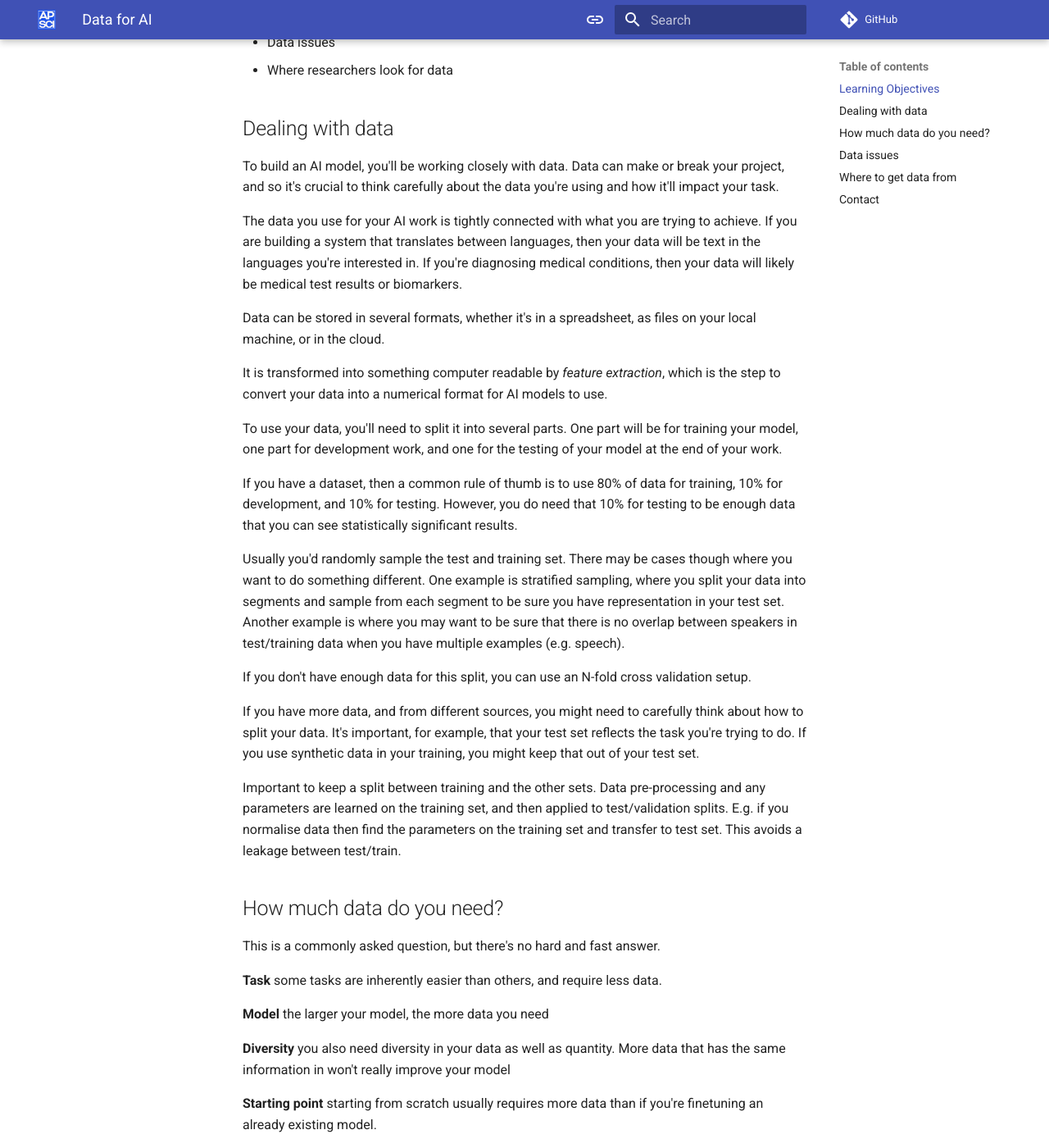
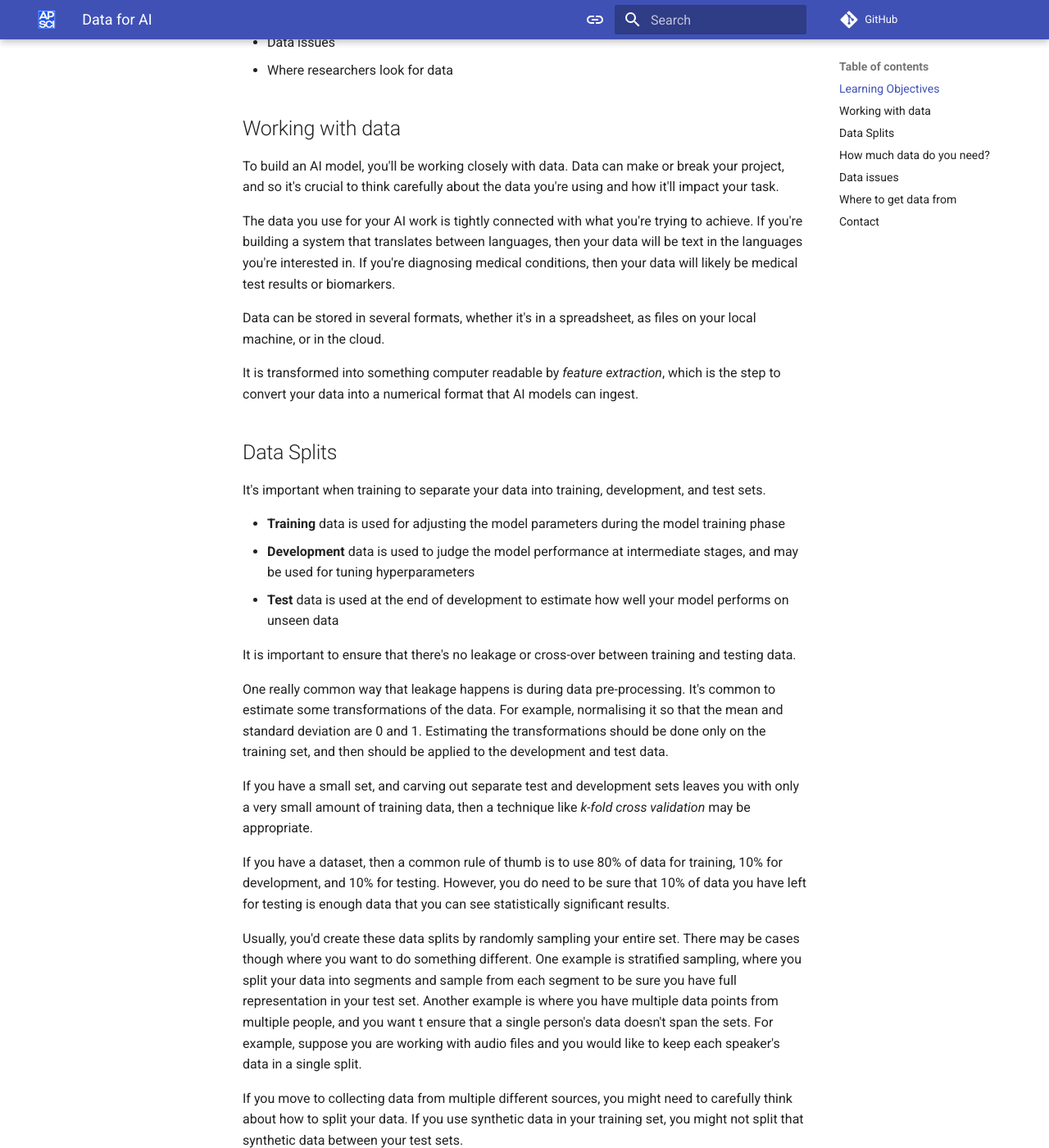
Before and after one commit to acceleratescience/ai-core-concepts, an MkDocs documentation site: the page built from docs/data.md, in a window 1280 px wide and 1400 px high, scrolled down 348 px. Shown: the whole window at 82% size. Built offline with MkDocs 1.6.1 and Material for MkDocs 9.7.7, drawn with Linux system fonts in a browser that asks for light colours; comment, search, counter and statistics services are not loaded; some of the changed text lies outside the part shown.

Commit message:
Updated data page

```diff
--- a/docs/data.md
+++ b/docs/data.md
@@ -12,62 +12,75 @@ This section will help you understand:
 
 
 
-## Dealing with data
+## Working with data
 To build an AI model, you'll be working closely with data. Data can make or break your project, and so it's crucial to think carefully about the data you're using and how it'll impact your task.
 
-The data you use for your AI work is tightly connected with what you are trying to achieve. If you are building a system that translates between languages, then your data will be text in the languages you're interested in. If you're diagnosing medical conditions, then your data will likely be medical test results or biomarkers.
+The data you use for your AI work is tightly connected with what you're trying to achieve. If you're building a system that translates between languages, then your data will be text in the languages you're interested in. If you're diagnosing medical conditions, then your data will likely be medical test results or biomarkers.
 
 Data can be stored in several formats, whether it's in a spreadsheet, as files on your local machine, or in the cloud.
 
-It is transformed into something computer readable by _feature extraction_, which is the step to convert your data into a numerical format for AI models to use.
+It is transformed into something computer readable by _feature extraction_, which is the step to convert your data into a numerical format that AI models can ingest.
 
-To use your data, you'll need to split it into several parts. One part will be for training your model, one part for development work, and one for the testing of your model at the end of your work.
+## Data Splits
+It's important when training to separate your data into training, development, and test sets.
 
-If you have a dataset, then a common rule of thumb is to use 80% of data for training, 10% for development, and 10% for testing. However, you do need that 10% for testing to be enough data that you can see statistically significant results.
+- **Training** data is used for adjusting the model parameters during the model training phase
+- **Development** data is used to judge the model performance at intermediate stages, and may be used for tuning hyperparameters
+- **Test** data is used at the end of development to estimate how well your model performs on unseen data
 
-Usually you'd randomly sample the test and training set. There may be cases though where you want to do something different. One example is stratified sampling, where you split your data into segments and sample from each segment to be sure you have representation in your test set. Another example is where you may want to be sure that there is no overlap between speakers in test/training data when you have multiple examples (e.g. speech).
+It is important to ensure that there's no leakage or cross-over between training and testing data.
 
-If you don't have enough data for this split, you can use an N-fold cross validation setup.
+One really common way that leakage happens is during data pre-processing. It's common to estimate some transformations of the data. For example, normalising it so that the mean and standard deviation are 0 and 1. Estimating the transformations should be done only on the training set, and then should be applied to the development and test data.
 
-If you have more data, and from different sources, you might need to carefully think about how to split your data. It's important, for example, that your test set reflects the task you're trying to do. If you use synthetic data in your training, you might keep that out of your test set.
+If you have a small set, and carving out separate test and development sets leaves you with only a very small amount of training data, then a technique like _k-fold cross validation_ may be appropriate.
 
-Important to keep a split between training and the other sets. Data pre-processing and any parameters are learned on the training set, and then applied to test/validation splits. E.g. if you normalise data then find the parameters on the training set and transfer to test set. This avoids a leakage between test/train.
+If you have a dataset, then a common rule of thumb is to use 80% of data for training, 10% for development, and 10% for testing. However, you do need to be sure that 10% of data you have left for testing is enough data that you can see statistically significant results.
+
+Usually, you'd create these data splits by randomly sampling your entire set. There may be cases though where you want to do something different. One example is stratified sampling, where you split your data into segments and sample from each segment to be sure you have full representation in your test set. Another example is where you have multiple data points from multiple people, and you want t ensure that a single person's data doesn't span the sets. For example, suppose you are working with audio files and you would like to keep each speaker's data in a single split.
+
+If you move to collecting data from multiple different sources, you might need to carefully think about how to split your data. If you use synthetic data in your training set, you might not split that synthetic data between your test sets.
+
 
 
 ## How much data do you need?
-This is a commonly asked question, but there's no hard and fast answer.
+This is a commonly asked question, but unfortunately there's no hard and fast answer! Sometimes the only way to know if you have enough data is to build a model and test its performance. Some of the factors that influence data needs are:
 
-**Task** some tasks are inherently easier than others, and require less data.
+**Task**: some tasks are inherently easier than others, and require less data to model.
 
-**Model** the larger your model, the more data you need
+**Model**: the larger and more complex your model, the more data you need.
 
-**Diversity** you also need diversity in your data as well as quantity. More data that has the same information in won't really improve your model
+**Diversity**: you also need diversity in your data as well as quantity. Simply adding more data that has the same information won't really improve your model.
 
-**Starting point** starting from scratch usually requires more data than if you're finetuning an already existing model.
+**Starting point**: starting from scratch usually requires more data than if you're finetuning an already existing model.
 
-How much data relates to dimension of data too.. need more data for higher dimensional...
+**Data dimension**: the higher the dimensionality of your data, the more of it you need to model effectively.
+
 
 
 ## Data issues
 
-Data drift refers to data where the distribution changes over time.
+Data is often the source of many problems researchers encounter when building AI models.
 
-Related is the shift between training and test data distribution. If you collect training data in one way, and test data in another, there may be a difference between the two sets.
+A typical issue arises when there is a difference between the training and testing data that you're using. Perhaps training data was collected in one way, and test data in another.
 
-Skewed data is where there is an imbalance between classes.
+A similar issue arises when data distributions change over time, and is called _data drift_. This happens all the time in real-world scenarios! Consider the language that we use. Models trained on language from 200 years ago probably wouldn't do well on today's language! And even models trained 20 years ago might miss some crucial language changes.
 
-Data is often the source of many problems with building AI models. husky/wolf example.
+Problems with data can sometimes be very subtle. Consider this paper that deliberately trained a poor classifier to distinguish [wolves and huskies](https://arxiv.org/abs/1602.04938). In this setup, the images of wolves all had snow in the background, while images of huskies didn't have snow. Rather than distinguish the wolves and huskies based on their appearance, the classifier _actually_ learned to distinguish snowy from non-snowy scenes.
 
-Depending on what you're doing, your data may contain personal and sensitive information about people. Keeping it safe and secure is crucial.
+Skewed data is where there is an imbalance in the amount of data between classes, because one class is far more common than another. This is common in, say, medical contexts where the number of people with a particular condition is far lower than those without.
+
+Finally, depending on what you're doing, your data may contain personal and sensitive information about people. Keeping it safe and secure is crucial.
+
+Often, if you have trouble getting a machine learning model to perform well, the first place to start looking for issues is in the data that you're using to train your model.
 
 
 ## Where to get data from
 
-- Collection: can you collect the data you need from volunteers, or by some other way?
-- Open source: there are many open source datasets available, which might work for your task. Many open source sets are ready split into test & training sets for you to use
+- Collection: can you collect the data you need from volunteers, or some other way?
+- Open source: there are many open source datasets available, which might work for your task. Many open source sets are ready split into test & training sets for you to use.
 - Experimental results: it's common to use AI methods on experimental data from your work or your lab's results.
 - Synthetic: Generating synthetic data is an increasingly common way to create training data.
-- Partnerships: partnering with other labs or organisations to share data can be an effective way to boost the amount of data you're working with
+- Partnerships: partnering with other labs or organisations to share data can be an effective way to boost the amount of data you're working with.
 
 ## Contact
 
```
Also changed, not shown: docs/evaluating.md (+0 -4 lines), docs/training.md (+0 -4 lines).
